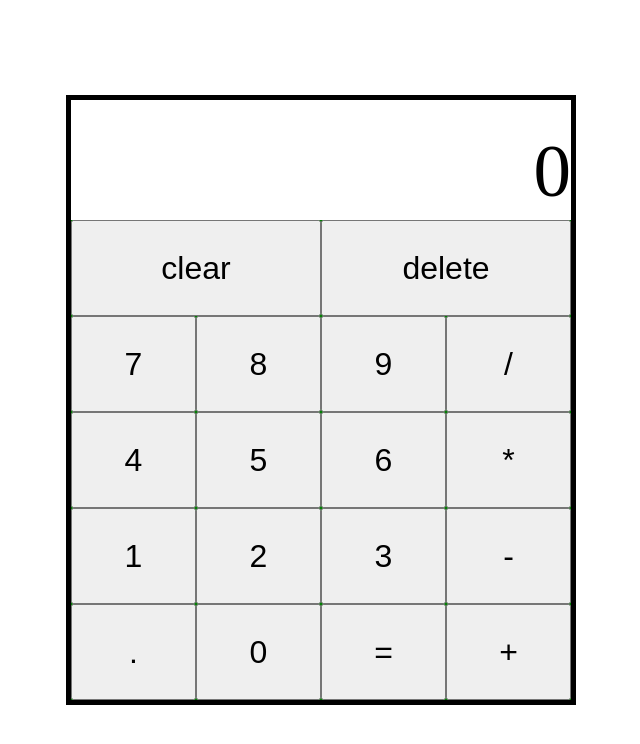
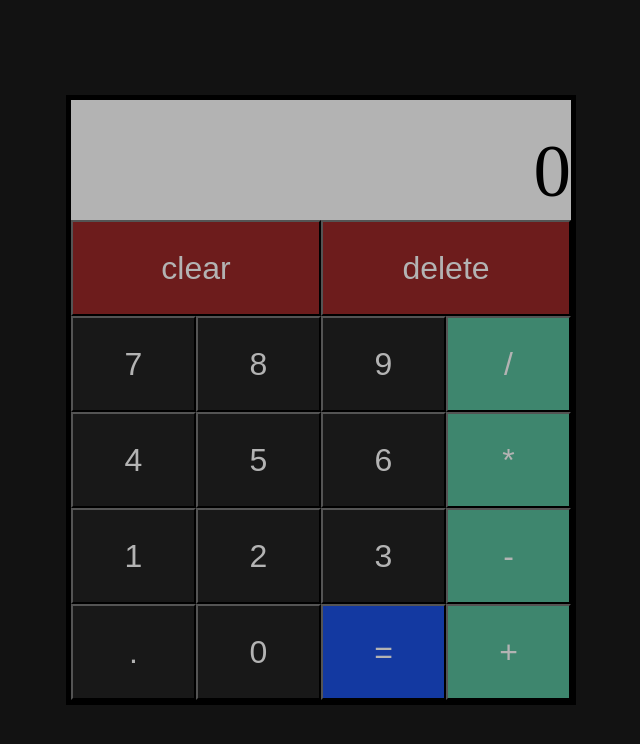
Before and after one commit to luongch/calculator, a plain HTML site: page index.html in a window 1280 px wide. Shown: the whole page, without its empty margins (319-959 px from the left). Drawn offline with Linux system fonts and the light colour scheme.

Commit message:
add dark mode

```diff
--- a/index.js
+++ b/index.js
@@ -118,6 +118,12 @@ const setupNumPad = () => {
         //add in the 4 inputs
         let input = document.createElement('button');
         input.classList.add('numPadOption');
+        if(numPadObjects[numPadOptions[i]].type == "operator") {
+            input.classList.add('operator')
+        }
+        if(numPadObjects[numPadOptions[i]].type == "equals") {
+            input.classList.add('equals')
+        }
         input.value = numPadOptions[i];
         input.textContent = numPadOptions[i];
 
@@ -230,3 +236,11 @@ let num2 = "";
 
 setupNumPad();
 addEvents();
+
+//todo list
+//if you only enter one number and press = it should give you num1
+//if you have num1 and an operator, when you press = it should give you num1
+//display message when trying to divide by 0
+//if you have num1, an operator, and num2, when you press another op it will do the calculation and then get it ready for the next operator
+//set up the decimal button
+//add keyboard support
--- a/style.css
+++ b/style.css
@@ -1,6 +1,7 @@
 html, body {
     margin: 0;
     height: 100%;
+    background-color: #121212;
 }
 body {
     display: flex;
@@ -12,7 +13,7 @@ body {
 .display {
     display: flex;
     flex-direction: column;
-    background-color: white;
+    background-color: #B3B3B3;
     width: 100%;
     height: 20%;
 }
@@ -45,7 +46,6 @@ body {
 }
 .row {
     display: flex;
-    background-color: green;
     flex-grow: 1;
 }
 .numPadOption{
@@ -60,7 +60,18 @@ body {
 }
 .clear>button, .delete>button {
     flex-grow:1;
+    background-color: rgb(109, 28, 28);
 }
 button {
     font-size: 32px;
+    background-color: #181818;
+    color: #B3B3B3;
 }
+
+.operator {
+    background-color:rgb(62, 134, 110);
+}
+
+.equals {
+    background-color: rgb(19, 57, 161);
+}
```
